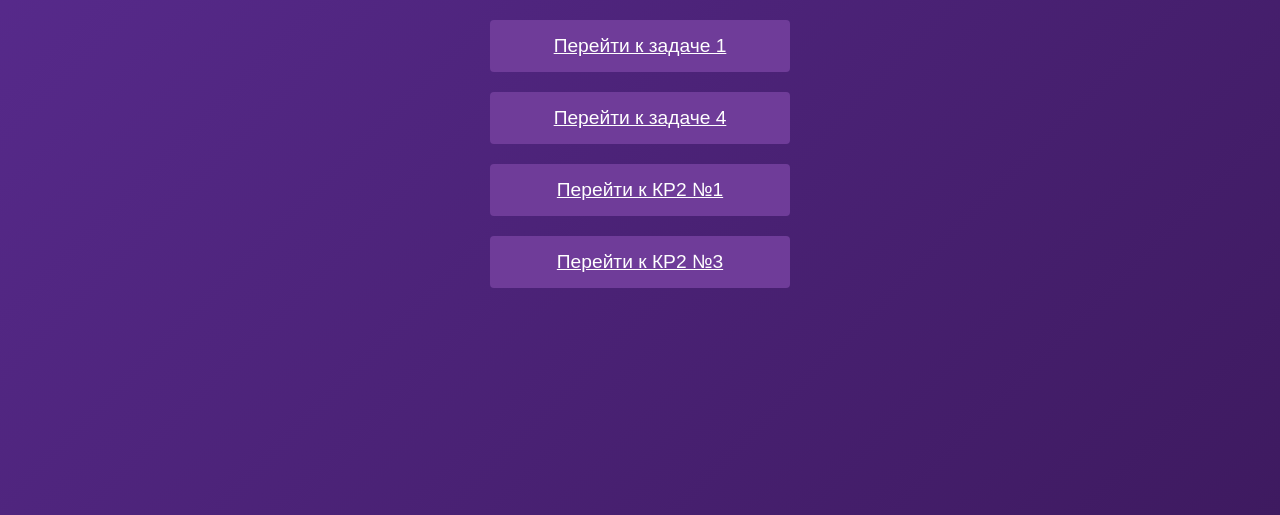
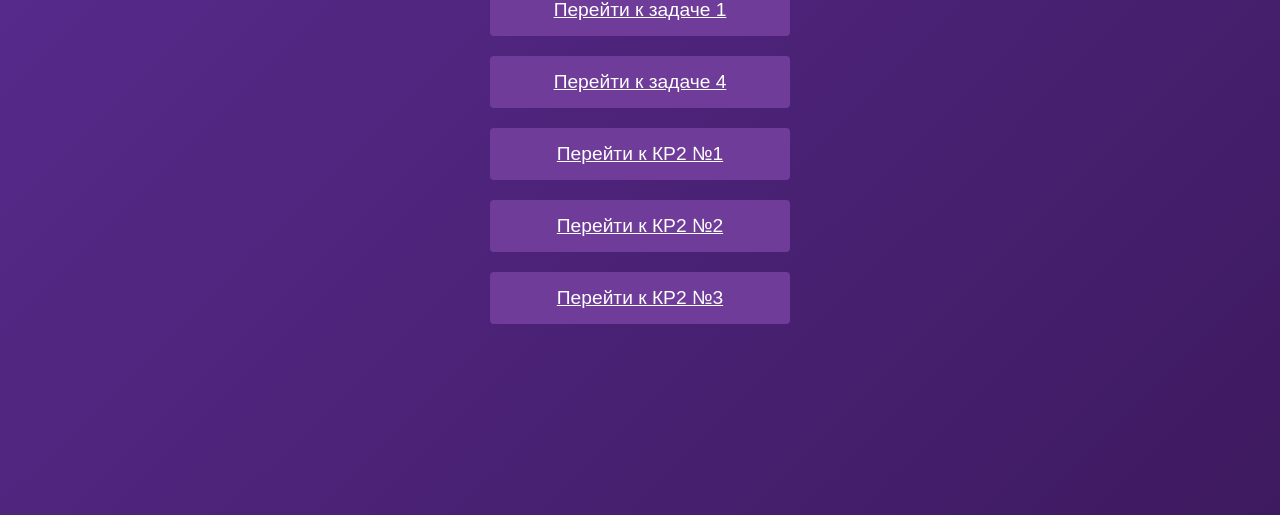
Before and after one commit to Sergeydigl3/ots-helper, a plain HTML site: page index.html in a window 1280 px wide. Shown: the part 285-800 px from the top of the page. Drawn offline with Linux system fonts and the light colour scheme.

Commit message:
Update index.html

```diff
--- a/index.html
+++ b/index.html
@@ -48,6 +48,7 @@
     <a href="task1.html" class="button">Перейти к задаче 1</a>
     <a href="task4.html" class="button">Перейти к задаче 4</a>
     <a href="kr2/kr2_task1.html" class="button">Перейти к КР2 №1</a>
+    <a href="kr2/kr2_task2.html" class="button">Перейти к КР2 №2</a>
     <a href="kr2/kr2_task3.html" class="button">Перейти к КР2 №3</a>
 </body>
 </html>
```
